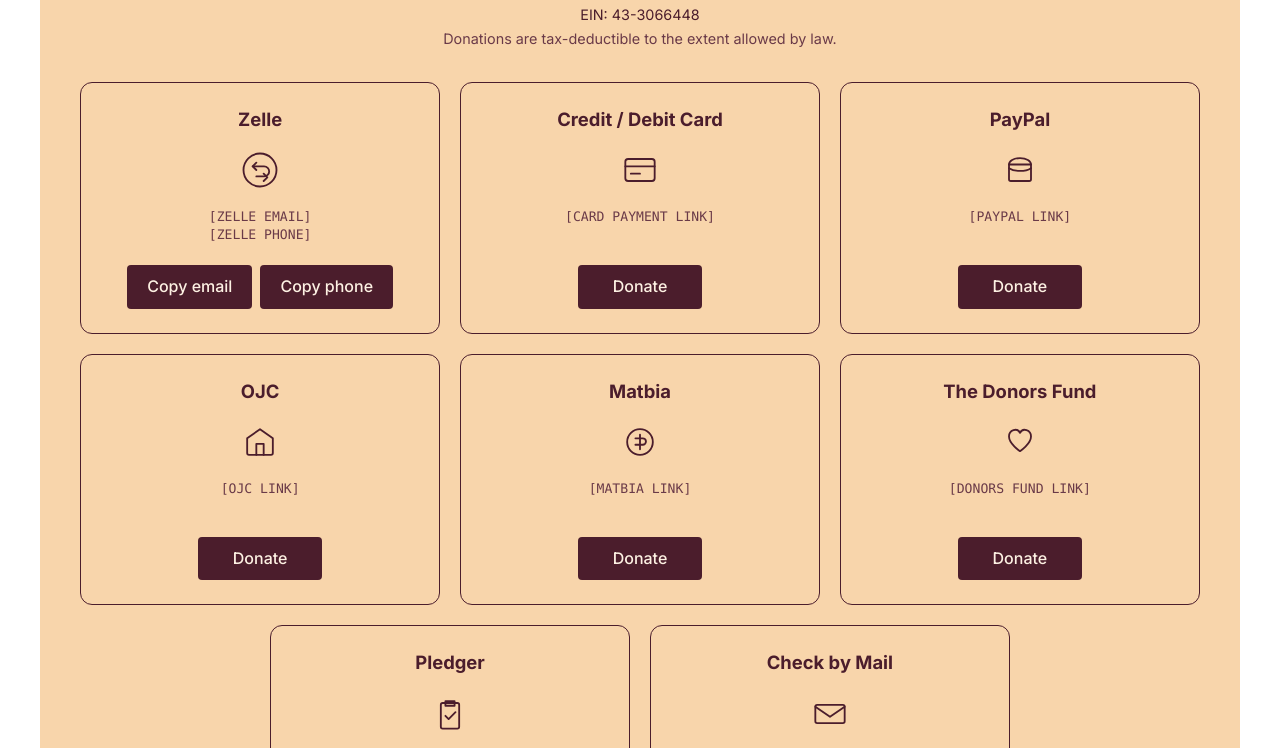
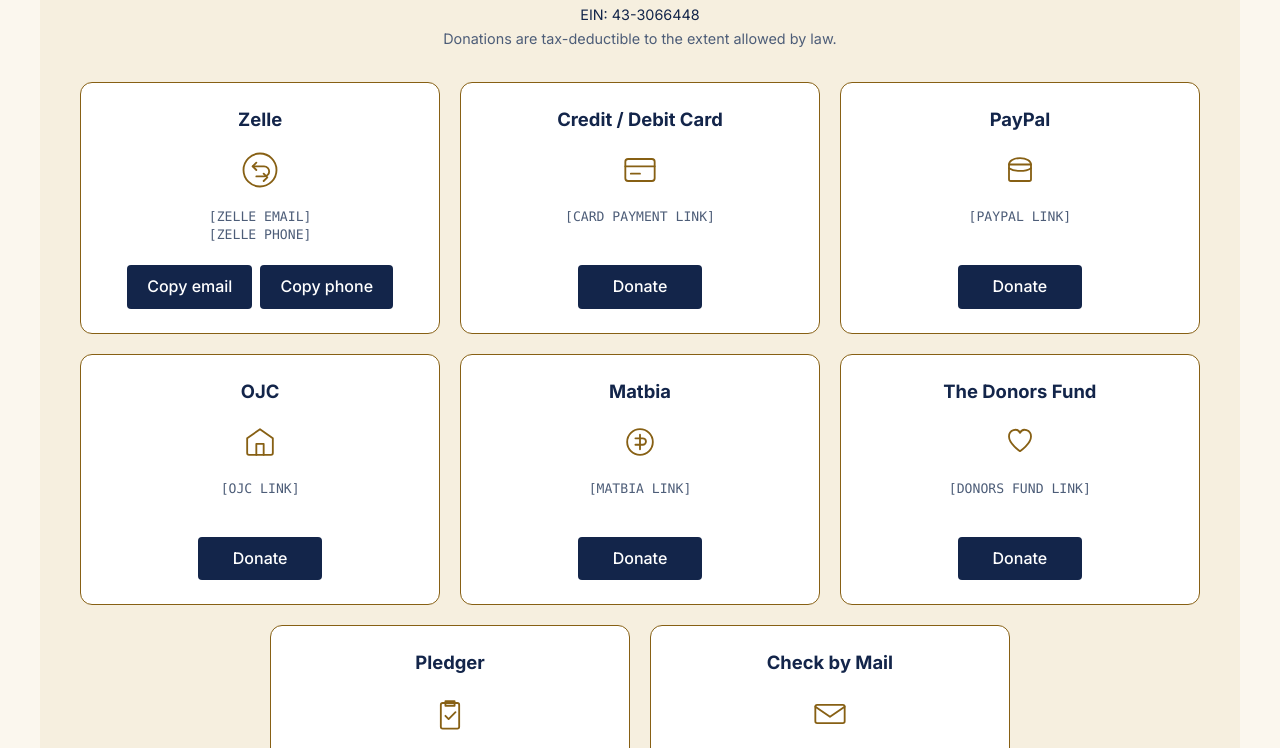
Before and after one commit to themdwfoundation/mdw-foundation-site, a plain HTML site: page index.html in a window 1280 px wide. Shown: the part 539-1287 px from the top of the page. Drawn offline with nearby package versions, Linux system fonts and the light colour scheme; a web font is replaced by a local one.

Commit message:
Cream color scheme

```diff
--- a/index.html
+++ b/index.html
@@ -9,19 +9,19 @@
   <link rel="preconnect" href="https://fonts.gstatic.com" crossorigin>
   <link href="https://fonts.googleapis.com/css2?family=Frank+Ruhl+Libre:wght@500;600;700&family=Inter:wght@400;500;600;700&family=Playfair+Display:wght@600;700&display=swap" rel="stylesheet">
   <style>
-    /* ----- Theme (modeled on the retzifus.org/amchu palette and layout) ----- */
+    /* ----- Theme: soft cream and ivory with navy and gold ----- */
     :root {
-      --peach: #f8d5ab;
-      --peach-soft: #fdf1e3;
-      --navy: #1a2a4a;
-      --gold: #8b6914;
-      --burgundy: #4b1d2c;
-      --burgundy-dark: #30131c;
-      --burgundy-mid: #63263a;
-      --text: #4b1d2c;
-      --muted: #6a3a48;
+      --page: #fbf7ee;
+      --panel: #f6efdf;
+      --navy: #13254a;
+      --navy-hover: #1c3a6e;
+      --navy-active: #0c1a33;
+      --gold: #876014;
+      --ivory: #fbf7ee;
+      --text: #13254a;
+      --muted: #4d5d78;
       --white: #ffffff;
-      --focus: #2d62ff;
+      --focus: #13254a;
       --radius-panel: 1.25rem;
       --radius-card: 12px;
       --radius-btn: 0.25rem;
@@ -37,7 +37,7 @@
       margin: 0;
       min-height: 100vh;
       color: var(--text);
-      background: var(--white);
+      background: var(--page);
       font-family: Inter, "Segoe UI", Roboto, Helvetica, Arial, sans-serif;
       font-size: 1rem;
       line-height: 1.5;
@@ -64,7 +64,7 @@
     }
 
     .panel {
-      background: var(--peach);
+      background: var(--panel);
       color: var(--text);
       text-align: center;
       border-radius: var(--radius-panel);
@@ -124,7 +124,7 @@
       font-size: 1.65rem;
       font-weight: 700;
       line-height: 1.25;
-      color: var(--burgundy);
+      color: var(--navy);
     }
 
     @media (min-width: 768px) {
@@ -140,28 +140,28 @@
       margin: 0 0 1.5rem;
       font-size: 1.05rem;
       line-height: 1.55;
-      color: var(--burgundy);
+      color: var(--navy);
     }
 
     .placeholder-flag {
       display: inline-block;
       margin-right: 0.4rem;
       padding: 0.1rem 0.4rem;
-      border: 1px solid var(--burgundy);
+      border: 1px solid var(--gold);
       border-radius: 999px;
       font-size: 0.65rem;
       font-weight: 600;
       letter-spacing: 0.06em;
       text-transform: uppercase;
       vertical-align: middle;
-      color: var(--burgundy);
-      background: var(--peach-soft);
+      color: var(--navy);
+      background: var(--white);
     }
 
     .ein-line {
       margin: 0 0 2rem;
       font-size: 0.9rem;
-      color: var(--burgundy);
+      color: var(--navy);
     }
 
     .ein-line .tax {
@@ -181,7 +181,7 @@
     .card {
       flex: 1 1 100%;
       width: 100%;
-      border: 1px solid var(--burgundy);
+      border: 1px solid var(--gold);
       border-radius: var(--radius-card);
       padding: 1.5rem 1.25rem;
       display: flex;
@@ -189,7 +189,7 @@
       align-items: center;
       justify-content: space-between;
       min-height: 15rem;
-      background: transparent;
+      background: var(--white);
     }
 
     @media (min-width: 600px) {
@@ -211,7 +211,7 @@
       font-size: 1.15rem;
       font-weight: 700;
       line-height: 1.4;
-      color: var(--burgundy);
+      color: var(--navy);
     }
 
     .mark {
@@ -220,7 +220,7 @@
       align-items: center;
       justify-content: center;
       margin-bottom: 0.85rem;
-      color: var(--burgundy-dark);
+      color: var(--gold);
     }
 
     .mark svg {
@@ -234,7 +234,7 @@
       margin: 0 0 1rem;
       font-size: 0.9rem;
       line-height: 1.4;
-      color: var(--burgundy);
+      color: var(--navy);
       word-break: break-word;
       white-space: pre-line;
     }
@@ -261,8 +261,8 @@
       padding: 0.75rem 1.25rem;
       border: 0;
       border-radius: var(--radius-btn);
-      background: var(--burgundy);
-      color: var(--peach-soft);
+      background: var(--navy);
+      color: var(--white);
       font-family: inherit;
       font-size: 1rem;
       font-weight: 500;
@@ -271,8 +271,8 @@
       cursor: pointer;
     }
 
-    .btn:hover { background: var(--burgundy-mid); }
-    .btn:active { background: var(--burgundy-dark); }
+    .btn:hover { background: var(--navy-hover); }
+    .btn:active { background: var(--navy-active); }
 
     .btn[aria-disabled="true"] {
       cursor: default;
@@ -365,7 +365,7 @@
         }, 1600);
       };
 
-      const stroke = 'fill="none" stroke="#4b1d2c" stroke-width="2" stroke-linecap="round" stroke-linejoin="round"';
+      const stroke = 'fill="none" stroke="currentColor" stroke-width="2" stroke-linecap="round" stroke-linejoin="round"';
       const marks = {
         zelle: `<svg viewBox="0 0 48 48" role="img" aria-hidden="true" xmlns="http://www.w3.org/2000/svg"><circle cx="24" cy="24" r="18" ${stroke}/><path d="M16 20h12.5a5.5 5.5 0 0 1 0 11H20" ${stroke}/><path d="m20 16-4 4 4 4M28 36l4-4-4-4" ${stroke}/></svg>`,
         card: `<svg viewBox="0 0 48 48" role="img" aria-hidden="true" xmlns="http://www.w3.org/2000/svg"><rect x="8" y="12" width="32" height="24" rx="3" ${stroke}/><path d="M8 20h32" ${stroke}/><path d="M14 28h10" ${stroke}/></svg>`,
```
Also changed, not shown: logo.png.
